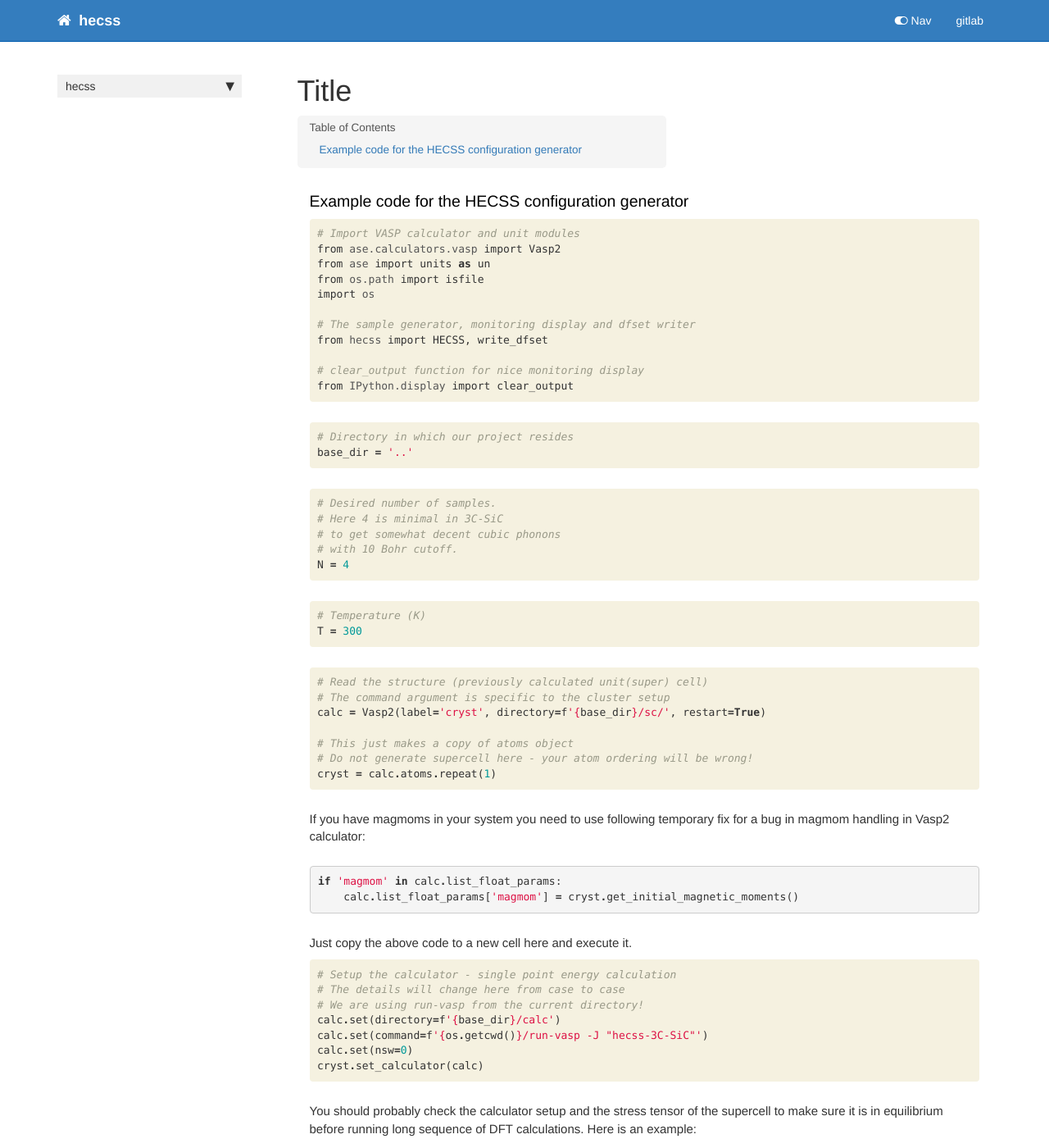
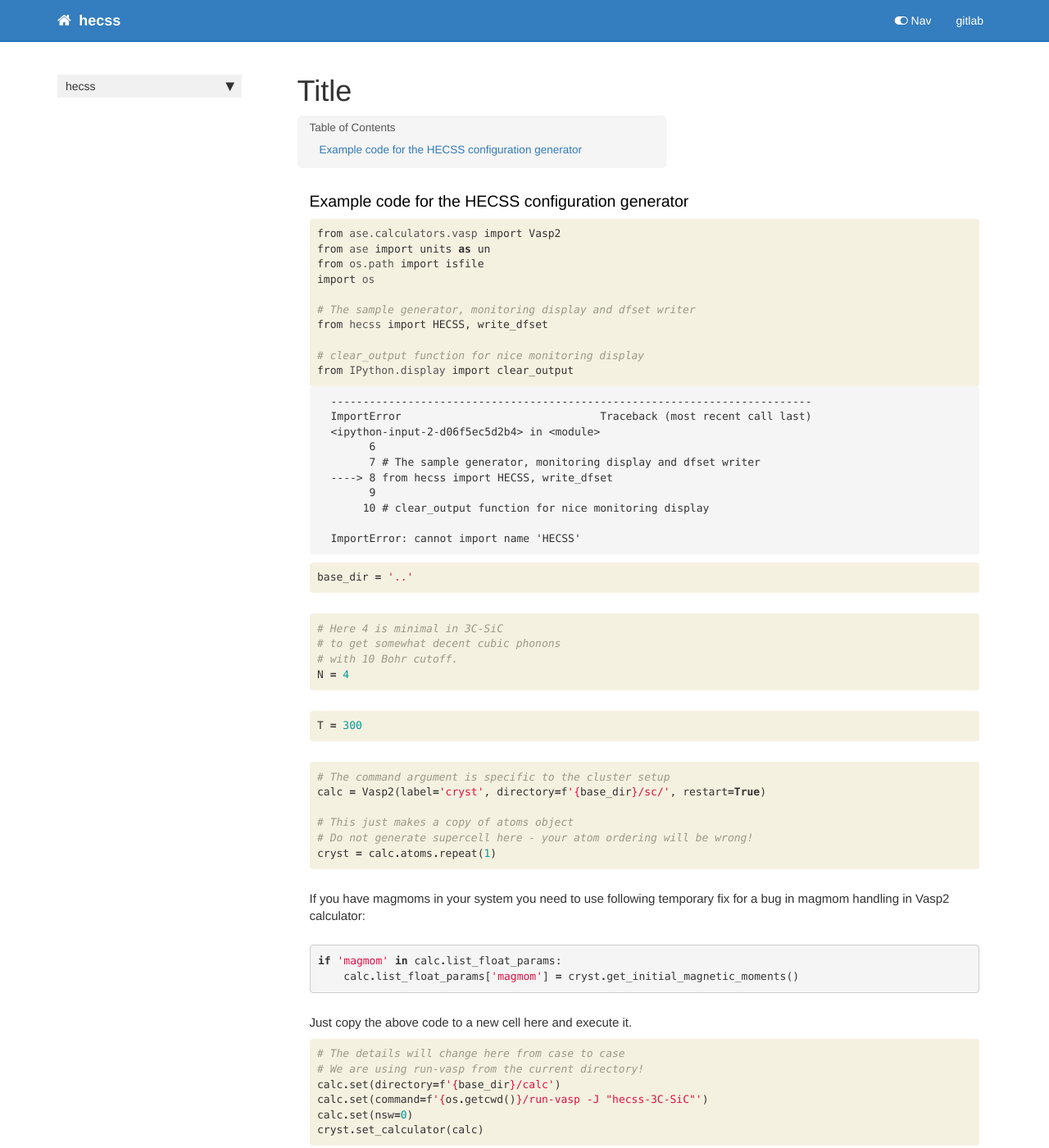
Before and after one commit to jochym/hecss, a Jekyll site: the page built from docs/run_sampler.html, in a window 1280 px wide and 1400 px high. Shown: the whole window at 82% size. Built offline with Jekyll 4.4.1, drawn with Linux system fonts in a browser that asks for light colours; nearby versions of some CDN libraries; comment, search, counter and statistics services are not loaded; some of the changed text lies outside the part shown.

Commit message:
Update module

```diff
--- a/docs/_data/sidebars/home_sidebar.yml
+++ b/docs/_data/sidebars/home_sidebar.yml
@@ -18,6 +18,9 @@ entries:
     - output: web,pdf
       title: CLI
       url: /cli
+    - output: web,pdf
+      title: Title
+      url: /run_sampler
     output: web
     title: hecss
   output: web
--- a/docs/run_sampler.html
+++ b/docs/run_sampler.html
@@ -40,8 +40,7 @@ sidebar: home_sidebar
 
 <div class="inner_cell">
     <div class="input_area">
-<div class=" highlight hl-ipython3"><pre><span></span><span class="c1"># Import VASP calculator and unit modules</span>
-<span class="kn">from</span> <span class="nn">ase.calculators.vasp</span> <span class="kn">import</span> <span class="n">Vasp2</span>
+<div class=" highlight hl-ipython3"><pre><span></span><span class="kn">from</span> <span class="nn">ase.calculators.vasp</span> <span class="kn">import</span> <span class="n">Vasp2</span>
 <span class="kn">from</span> <span class="nn">ase</span> <span class="kn">import</span> <span class="n">units</span> <span class="k">as</span> <span class="n">un</span>
 <span class="kn">from</span> <span class="nn">os.path</span> <span class="kn">import</span> <span class="n">isfile</span>
 <span class="kn">import</span> <span class="nn">os</span>
@@ -51,6 +50,46 @@ sidebar: home_sidebar
 
 <span class="c1"># clear_output function for nice monitoring display</span>
 <span class="kn">from</span> <span class="nn">IPython.display</span> <span class="kn">import</span> <span class="n">clear_output</span>
+</pre></div>
+
+    </div>
+</div>
+</div>
+
+<div class="output_wrapper">
+<div class="output">
+
+<div class="output_area">
+
+<div class="output_subarea output_text output_error">
+<pre>
+<span class="ansi-red-fg">---------------------------------------------------------------------------</span>
+<span class="ansi-red-fg">ImportError</span>                               Traceback (most recent call last)
+<span class="ansi-green-fg">&lt;ipython-input-2-d06f5ec5d2b4&gt;</span> in <span class="ansi-cyan-fg">&lt;module&gt;</span>
+<span class="ansi-green-intense-fg ansi-bold">      6</span>
+<span class="ansi-green-intense-fg ansi-bold">      7</span> <span class="ansi-red-fg"># The sample generator, monitoring display and dfset writer</span>
+<span class="ansi-green-fg">----&gt; 8</span><span class="ansi-red-fg"> </span><span class="ansi-green-fg">from</span> hecss <span class="ansi-green-fg">import</span> HECSS<span class="ansi-blue-fg">,</span> write_dfset
+<span class="ansi-green-intense-fg ansi-bold">      9</span>
+<span class="ansi-green-intense-fg ansi-bold">     10</span> <span class="ansi-red-fg"># clear_output function for nice monitoring display</span>
+
+<span class="ansi-red-fg">ImportError</span>: cannot import name &#39;HECSS&#39;</pre>
+</div>
+</div>
+
+</div>
+</div>
+
+</div>
+    {% endraw %}
+
+    {% raw %}
+
+<div class="cell border-box-sizing code_cell rendered">
+<div class="input">
+
+<div class="inner_cell">
+    <div class="input_area">
+<div class=" highlight hl-ipython3"><pre><span></span><span class="n">base_dir</span> <span class="o">=</span> <span class="s1">&#39;..&#39;</span>
 </pre></div>
 
     </div>
@@ -67,26 +106,7 @@ sidebar: home_sidebar
 
 <div class="inner_cell">
     <div class="input_area">
-<div class=" highlight hl-ipython3"><pre><span></span><span class="c1"># Directory in which our project resides</span>
-<span class="n">base_dir</span> <span class="o">=</span> <span class="s1">&#39;..&#39;</span>
-</pre></div>
-
-    </div>
-</div>
-</div>
-
-</div>
-    {% endraw %}
-
-    {% raw %}
-
-<div class="cell border-box-sizing code_cell rendered">
-<div class="input">
-
-<div class="inner_cell">
-    <div class="input_area">
-<div class=" highlight hl-ipython3"><pre><span></span><span class="c1"># Desired number of samples.</span>
-<span class="c1"># Here 4 is minimal in 3C-SiC </span>
+<div class=" highlight hl-ipython3"><pre><span></span><span class="c1"># Here 4 is minimal in 3C-SiC </span>
 <span class="c1"># to get somewhat decent cubic phonons </span>
 <span class="c1"># with 10 Bohr cutoff.</span>
 <span class="n">N</span> <span class="o">=</span> <span class="mi">4</span>
@@ -106,8 +126,7 @@ sidebar: home_sidebar
 
 <div class="inner_cell">
     <div class="input_area">
-<div class=" highlight hl-ipython3"><pre><span></span><span class="c1"># Temperature (K)</span>
-<span class="n">T</span> <span class="o">=</span> <span class="mi">300</span>
+<div class=" highlight hl-ipython3"><pre><span></span><span class="n">T</span> <span class="o">=</span> <span class="mi">300</span>
 </pre></div>
 
     </div>
@@ -124,8 +143,7 @@ sidebar: home_sidebar
 
 <div class="inner_cell">
     <div class="input_area">
-<div class=" highlight hl-ipython3"><pre><span></span><span class="c1"># Read the structure (previously calculated unit(super) cell)</span>
-<span class="c1"># The command argument is specific to the cluster setup</span>
+<div class=" highlight hl-ipython3"><pre><span></span><span class="c1"># The command argument is specific to the cluster setup</span>
 <span class="n">calc</span> <span class="o">=</span> <span class="n">Vasp2</span><span class="p">(</span><span class="n">label</span><span class="o">=</span><span class="s1">&#39;cryst&#39;</span><span class="p">,</span> <span class="n">directory</span><span class="o">=</span><span class="sa">f</span><span class="s1">&#39;</span><span class="si">{</span><span class="n">base_dir</span><span class="si">}</span><span class="s1">/sc/&#39;</span><span class="p">,</span> <span class="n">restart</span><span class="o">=</span><span class="kc">True</span><span class="p">)</span>
 
 <span class="c1"># This just makes a copy of atoms object</span>
@@ -159,8 +177,7 @@ temporary fix for a bug in magmom handling in Vasp2 calculator:</p>
 
 <div class="inner_cell">
     <div class="input_area">
-<div class=" highlight hl-ipython3"><pre><span></span><span class="c1"># Setup the calculator - single point energy calculation</span>
-<span class="c1"># The details will change here from case to case</span>
+<div class=" highlight hl-ipython3"><pre><span></span><span class="c1"># The details will change here from case to case</span>
 <span class="c1"># We are using run-vasp from the current directory!</span>
 <span class="n">calc</span><span class="o">.</span><span class="n">set</span><span class="p">(</span><span class="n">directory</span><span class="o">=</span><span class="sa">f</span><span class="s1">&#39;</span><span class="si">{</span><span class="n">base_dir</span><span class="si">}</span><span class="s1">/calc&#39;</span><span class="p">)</span>
 <span class="n">calc</span><span class="o">.</span><span class="n">set</span><span class="p">(</span><span class="n">command</span><span class="o">=</span><span class="sa">f</span><span class="s1">&#39;</span><span class="si">{</span><span class="n">os</span><span class="o">.</span><span class="n">getcwd</span><span class="p">()</span><span class="si">}</span><span class="s1">/run-vasp -J &quot;hecss-3C-SiC&quot;&#39;</span><span class="p">)</span>
@@ -195,8 +212,7 @@ DFT calculations. Here is an example:</p>
 
 <div class="inner_cell">
     <div class="input_area">
-<div class=" highlight hl-ipython3"><pre><span></span><span class="c1"># Space for results</span>
-<span class="n">confs</span> <span class="o">=</span> <span class="p">[]</span>
+<div class=" highlight hl-ipython3"><pre><span></span><span class="n">confs</span> <span class="o">=</span> <span class="p">[]</span>
 <span class="n">dfsetfn</span> <span class="o">=</span> <span class="sa">f</span><span class="s1">&#39;</span><span class="si">{</span><span class="n">base_dir</span><span class="si">}</span><span class="s1">/phon/DFSET_T</span><span class="si">{</span><span class="n">T</span><span class="si">:</span><span class="s1">.1f</span><span class="si">}</span><span class="s1">K&#39;</span>
 <span class="n">calc_dir</span> <span class="o">=</span> <span class="sa">f</span><span class="s1">&#39;</span><span class="si">{</span><span class="n">base_dir</span><span class="si">}</span><span class="s1">/calc/T</span><span class="si">{</span><span class="n">T</span><span class="si">:</span><span class="s1">.1f</span><span class="si">}</span><span class="s1">K/&#39;</span>
 </pre></div>
@@ -215,8 +231,7 @@ DFT calculations. Here is an example:</p>
 
 <div class="inner_cell">
     <div class="input_area">
-<div class=" highlight hl-ipython3"><pre><span></span><span class="c1"># Build the sampler</span>
-<span class="n">sampler</span> <span class="o">=</span> <span class="n">HECSS</span><span class="p">(</span><span class="n">cryst</span><span class="p">,</span> <span class="n">calc</span><span class="p">,</span> <span class="n">T</span><span class="p">,</span> <span class="n">width</span><span class="o">=</span><span class="mf">0.1</span><span class="p">,</span> <span class="n">directory</span><span class="o">=</span><span class="n">calc_dir</span><span class="p">,</span>
+<div class=" highlight hl-ipython3"><pre><span></span><span class="n">sampler</span> <span class="o">=</span> <span class="n">HECSS</span><span class="p">(</span><span class="n">cryst</span><span class="p">,</span> <span class="n">calc</span><span class="p">,</span> <span class="n">T</span><span class="p">,</span> <span class="n">width</span><span class="o">=</span><span class="mf">0.1</span><span class="p">,</span> <span class="n">directory</span><span class="o">=</span><span class="n">calc_dir</span><span class="p">,</span>
                 <span class="c1"># sigma=3,  # Use if the energy distribution comes out too narrow</span>
                 <span class="c1"># reuse_base=f&#39;{base_dir}/calc/&#39; # Use if you want to reuse the base calc</span>
                <span class="p">)</span>
@@ -236,8 +251,7 @@ DFT calculations. Here is an example:</p>
 
 <div class="inner_cell">
     <div class="input_area">
-<div class=" highlight hl-ipython3"><pre><span></span><span class="c1"># Iterate over samples (conf == i, x, f, e) collect the configurations</span>
-<span class="c1"># and write displacement-force data to the dfsetfn file</span>
+<div class=" highlight hl-ipython3"><pre><span></span><span class="c1"># and write displacement-force data to the dfsetfn file</span>
 <span class="c1"># You can continue the iteration by manually increasing N and just</span>
 <span class="c1"># re-running this loop. It will continue from the last computed sample.</span>
 <span class="k">for</span> <span class="n">conf</span> <span class="ow">in</span> <span class="n">sampler</span><span class="p">:</span>
@@ -271,8 +285,7 @@ DFT calculations. Here is an example:</p>
 
 <div class="inner_cell">
     <div class="input_area">
-<div class=" highlight hl-ipython3"><pre><span></span><span class="c1"># Need more samples. Increase N and run the loop above again.</span>
-<span class="n">N</span> <span class="o">=</span> <span class="mi">32</span>
+<div class=" highlight hl-ipython3"><pre><span></span><span class="n">N</span> <span class="o">=</span> <span class="mi">32</span>
 </pre></div>
 
     </div>
--- a/docs/sidebar.json
+++ b/docs/sidebar.json
@@ -3,6 +3,7 @@
     "Overview": "/",
     "Core": "/core",
     "Monitor": "/monitor",
-    "CLI": "/cli"
+    "CLI": "/cli",
+    "Title": "/run_sampler"
   }
 }
```
Also changed, not shown: docs/core.html (+28 -0 lines), docs/index.html (+30 -3 lines), README.md.
